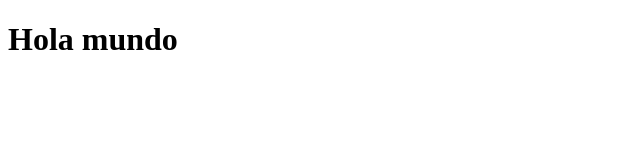
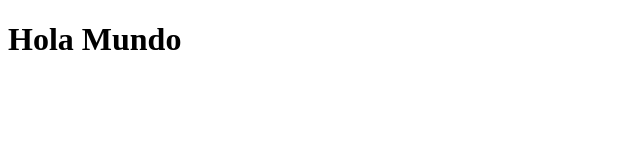
Before and after one commit to eduardxmartinez/platzi-conf-merch, a React app: page / in a window 1280 px wide. Shown: the top 160 px of the page, without its empty margins (0-640 px from the left). Built offline with nearby package versions, Linux system fonts and the light colour scheme.

Commit message:
configuracion webpack y scripts

```diff
--- a/package.json
+++ b/package.json
@@ -4,7 +4,9 @@
   "description": "",
   "main": "index.js",
   "scripts": {
-    "test": "echo \"Error: no test specified\" && exit 1"
+    "test": "echo \"Error: no test specified\" && exit 1",
+    "start": "webpack serve",
+    "build": "webpack --mode production"
   },
   "keywords": [],
   "author": "",
--- a/src/components/App.jsx
+++ b/src/components/App.jsx
@@ -1,3 +1,7 @@
-const App = () => <h1>Hola mundo</h1>
+import React from "react";
+
+const App = () => {
+  return <h1>Hola Mundo</h1>;
+};
 
 export default App;
--- a/src/index.js
+++ b/src/index.js
@@ -4,4 +4,4 @@ import App from './components/App'
 
 const container = document.getElementById('app');
 const root = createRoot(container);
-root.render(<App tab="home" />);
+root.render(<App/>);
--- a/webpack.config.js
+++ b/webpack.config.js
@@ -3,17 +3,18 @@ const HtmlWebpackPlugin = require("html-webpack-plugin");
 
 module.exports = {
   entry: "./src/index.js",
+  mode: "development",
   output: {
     path: path.resolve(__dirname, "dist"),
     filename: "bundle.js"
   },
   resolve: {
-    extensions: [".js",".jsx"]
+    extensions: [".js", ".jsx"]
   },
   module: {
     rules: [
       {
-        test:/\.(js|jsx)$/,
+        test: /\.(js|jsx)$/,
         exclude: /node_modules/,
         use: {
           loader: "babel-loader"
@@ -27,14 +28,14 @@ module.exports = {
       }
     ]
   },
-  plugins:[
+  plugins: [
     new HtmlWebpackPlugin({
       template: "./public/index.html",
       filename: "./index.html"
     }),
   ],
   devServer: {
-    contentBase: path.join(__dirname, "dist"),
+    static: path.join(__dirname, "dist"),
     compress: true,
     port: 3000
   }
```
Also changed, not shown: 3 other files (tests, documents, lock files or other folders).
